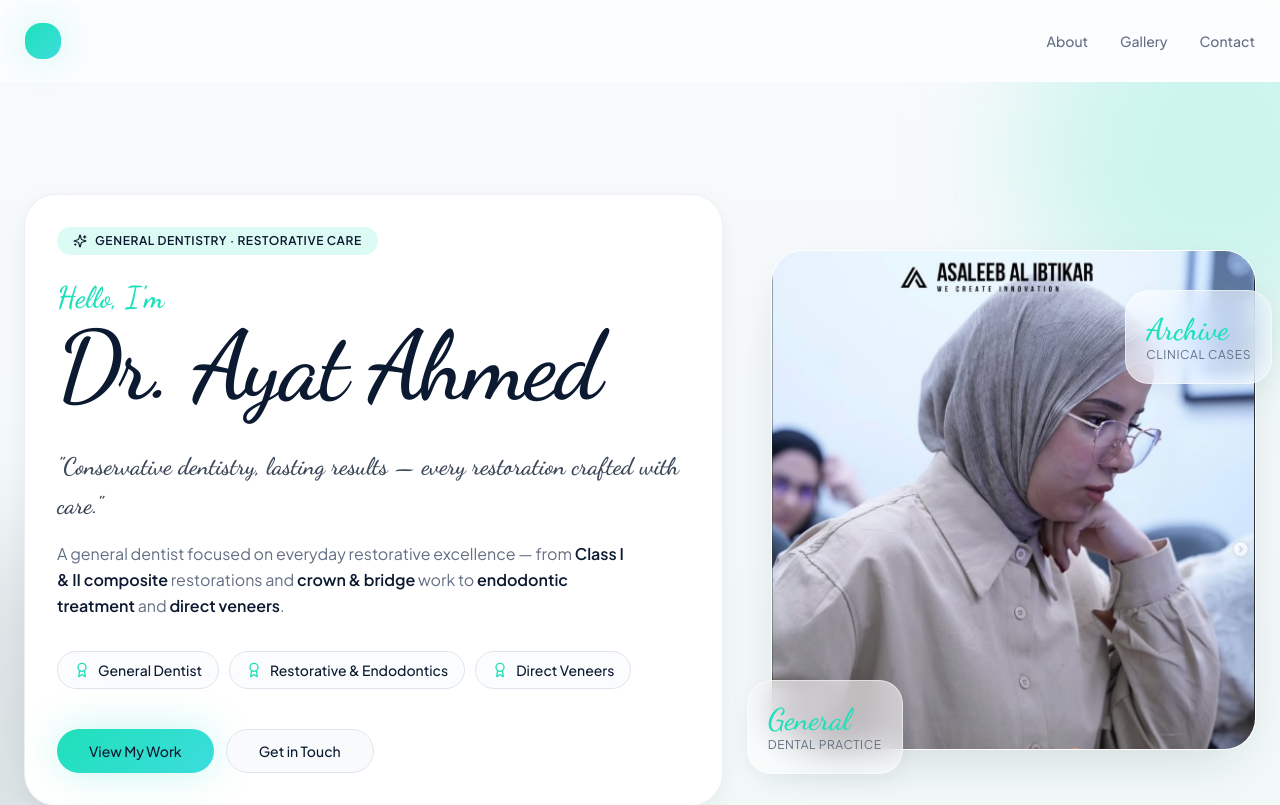
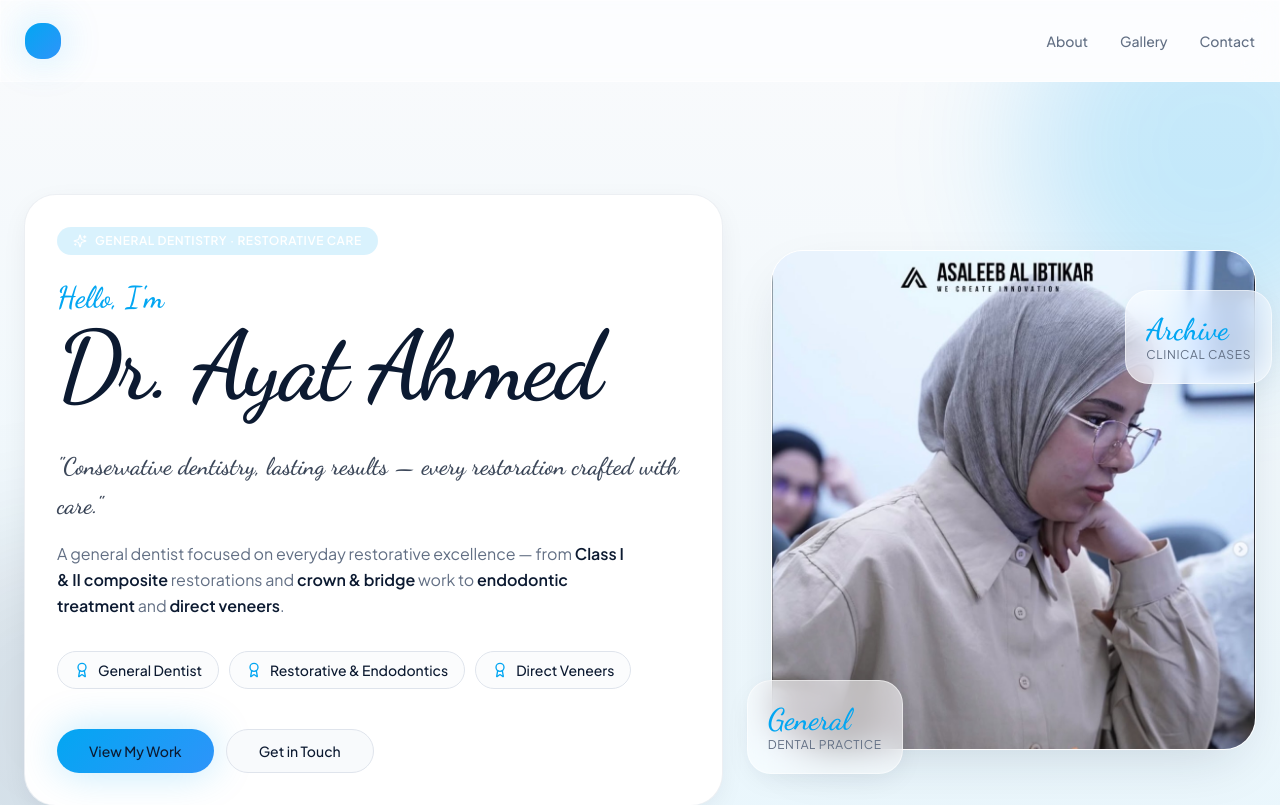
Before and after one commit to kararalaa25/dr-ayat-ahmed, a React (Vite) app: page / in a window 1280 px wide. Shown: the top 805 px of the page. Built offline with nearby package versions, Linux system fonts and the light colour scheme; the HTML template or start-up script is replaced by a standard one; what @lovable.dev/cloud-auth-js would draw is missing.

Commit message:
Changes
Co-authored-by: kararalaa25 <186443214+kararalaa25@users.noreply.github.com>

```diff
--- a/src/index.css
+++ b/src/index.css
@@ -27,16 +27,16 @@
     --muted: 210 25% 95%;
     --muted-foreground: 217 15% 45%;
 
-    /* Mint / Teal accent */
-    --accent: 168 76% 50%;
-    --accent-foreground: 217 60% 12%;
+    /* Light Blue accent (#03A9F4) */
+    --accent: 199 98% 48%;
+    --accent-foreground: 0 0% 100%;
 
     --destructive: 0 72% 51%;
     --destructive-foreground: 0 0% 100%;
 
     --border: 217 25% 90%;
     --input: 217 25% 90%;
-    --ring: 168 76% 50%;
+    --ring: 199 98% 48%;
 
     --radius: 1.5rem;
 
@@ -47,18 +47,18 @@
     --sidebar-accent: 210 30% 96%;
     --sidebar-accent-foreground: 217 60% 12%;
     --sidebar-border: 217 25% 90%;
-    --sidebar-ring: 168 76% 50%;
+    --sidebar-ring: 199 98% 48%;
 
     --font-sans: 'Plus Jakarta Sans', -apple-system, BlinkMacSystemFont, 'Segoe UI', Roboto, sans-serif;
     --font-script: 'Dancing Script', 'Caveat', cursive;
     --font-display: 'Plus Jakarta Sans', sans-serif;
 
     --gradient-hero: linear-gradient(135deg, hsl(217 60% 12%) 0%, hsl(217 50% 22%) 100%);
-    --gradient-soft: linear-gradient(180deg, hsl(210 40% 98%) 0%, hsl(168 40% 96%) 100%);
-    --gradient-mint: linear-gradient(135deg, hsl(168 76% 50%) 0%, hsl(180 70% 55%) 100%);
+    --gradient-soft: linear-gradient(180deg, hsl(210 40% 98%) 0%, hsl(199 80% 95%) 100%);
+    --gradient-mint: linear-gradient(135deg, hsl(199 98% 48%) 0%, hsl(210 95% 58%) 100%);
     --shadow-soft: 0 20px 60px -20px hsl(217 60% 12% / 0.18);
     --shadow-card: 0 8px 30px -8px hsl(217 60% 12% / 0.10);
-    --shadow-glow: 0 0 40px hsl(168 76% 50% / 0.25);
+    --shadow-glow: 0 0 40px hsl(199 98% 48% / 0.25);
   }
 }
 
@@ -101,7 +101,7 @@
   }
   .bento-card:hover {
     transform: translateY(-6px);
-    box-shadow: 0 30px 60px -20px hsl(217 60% 12% / 0.18), 0 0 30px hsl(168 76% 50% / 0.15);
+    box-shadow: 0 30px 60px -20px hsl(217 60% 12% / 0.18), 0 0 30px hsl(199 98% 48% / 0.15);
     border-color: hsl(var(--accent) / 0.4);
   }
 }
@@ -120,8 +120,8 @@
   50% { transform: translateY(-10px); }
 }
 @keyframes glow-pulse {
-  0%, 100% { box-shadow: 0 0 20px hsl(168 76% 50% / 0.2); }
-  50% { box-shadow: 0 0 40px hsl(168 76% 50% / 0.4); }
+  0%, 100% { box-shadow: 0 0 20px hsl(199 98% 48% / 0.2); }
+  50% { box-shadow: 0 0 40px hsl(199 98% 48% / 0.4); }
 }
 .animate-pop-in { animation: pop-in 1s cubic-bezier(0.34, 1.56, 0.64, 1) both; }
 .animate-fade-up { animation: fade-up 0.8s ease-out both; }
```
